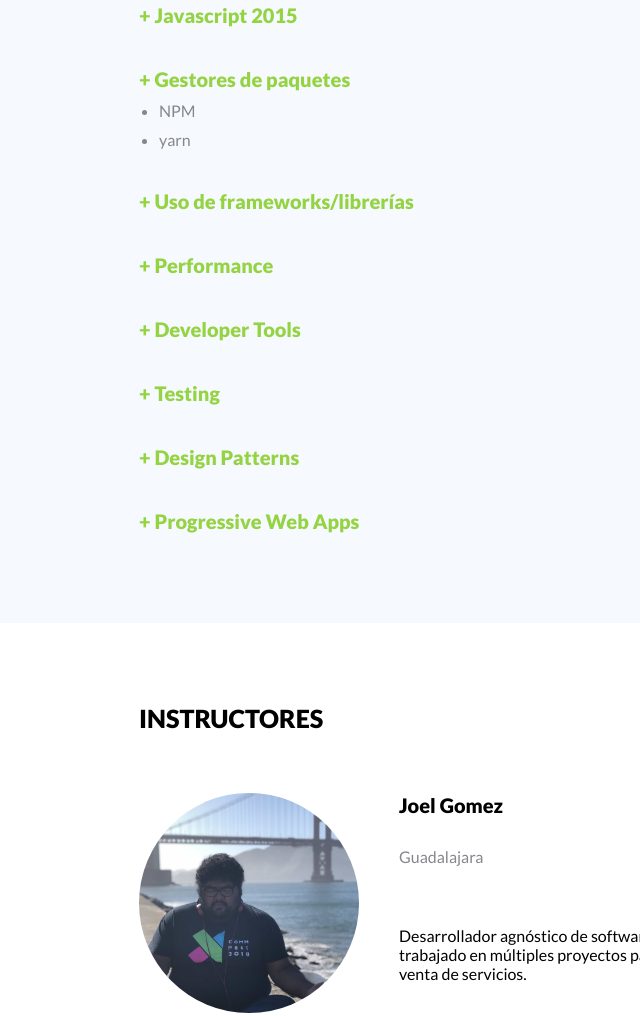
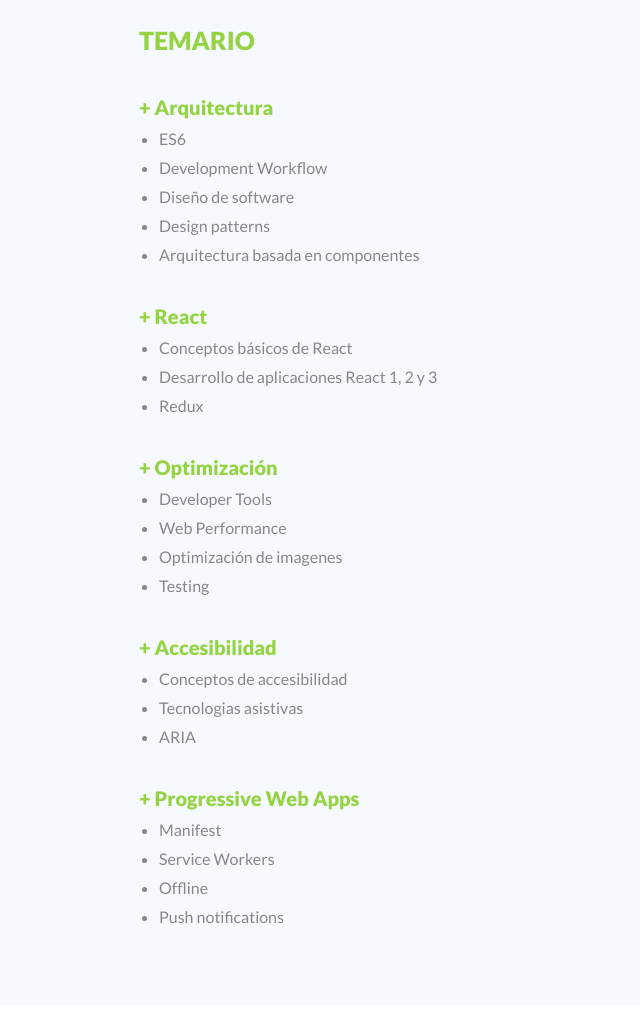
Before and after one commit to AnuarHarb/centraal, a website: page src/programs/mobile-web.html in a window 1280 px wide. Shown: the part 1564-2580 px from the top of the page, without its empty margins (51-691 px from the left). Drawn offline with Linux system fonts and the light colour scheme.

Commit message:
backend and mws programs updated

```diff
--- a/src/programs/mobile-web.html
+++ b/src/programs/mobile-web.html
@@ -90,9 +90,9 @@
         <h1 class="program-info__title">Mobile Web <br>Specialist</h1>
         <p>Este curso va dirigido a personas que ya tienen tiempo trabajando en la industria y están interesadas en aprender tópicos avanzados de la web : testing (mocha, chai, sinon, jest), progressive web apps, accesibilidad, performance y arquitectura. En este curso nos enfocamos en la construcción de aplicaciones usando webpack para construir aplicaciones con frameworks, como volver aplicaciones progressive y el uso de las Chrome Dev Tools para análisis y depuración de aplicaciones web.</p>
         <h2 class="text text--bold">Objetivo</h2>
-        <p>Poder construir aplicaciones progressive usando frameworks y poder hacer auditorias de performance, accesibilidad y testing de componentes.</p>
+        <p>Dominar aspectos avanzados del desarrollo frontend como: entendimiento del funcionamiento del navegador a bajo nivel(critical rendering path), automatización de workflow de desarrollo (gulp, webpack), arquitectura y construcción de aplicaciones usando componentes (react) y progressive web apps.</p>
         <h3 class="text text--bold">Perfil del participante la salir del programa:</h3>
-        <p>Tendrás los conocimientos necesarios para ser considerado como un arquitecto frontend, sabrás todo lo que implica construir un gran producto, darle mantenimiento y escalar.</p>
+        <p>Serás capaz de crear tu propio workflow de desarrollo, construir aplicaciones usando componentes en React  y resolver problemáticas asociadas al aspectos técnicos del ecosistema web (performance, accesibilidad), además de entender el background de como crear progressive web apps</p>
         <h3 class="text text--bold">Horarios</h3>
         <p>Lunes a Viernes de: 7 pm a 10 pm</p>
       </article><article class="program-info__cta">
@@ -108,18 +108,40 @@
   <section class="learning-path learning-path--mobile-web">
     <article class="content">
       <h2 class="title--uppercase">Temario</h2>
-      <h3 class="sub-title">+ Javascript 2015</h3>
-      <h3 class="sub-title">+ Gestores de paquetes</h3>
+      <h3 class="sub-title">+ Arquitectura</h3>
       <ul>
-        <li>NPM</li>
-        <li>yarn</li>
+        <li>ES6</li>
+        <li>Development Workflow</li>
+        <li>Diseño de software</li>
+        <li>Design patterns</li>
+        <li>Arquitectura basada en componentes</li>
       </ul>
-      <h3 class="sub-title">+ Uso de frameworks/librerías</h3>
-      <h3 class="sub-title">+ Performance</h3>
-      <h3 class="sub-title">+ Developer Tools</h3>
-      <h3 class="sub-title">+ Testing</h3>
-      <h3 class="sub-title">+ Design Patterns</h3>
+      <h3 class="sub-title">+ React</h3>
+      <ul>
+        <li>Conceptos básicos de React</li>
+        <li>Desarrollo de aplicaciones React  1, 2 y 3</li>
+        <li>Redux</li>
+      </ul>
+      <h3 class="sub-title">+ Optimización</h3>
+      <ul>
+        <li>Developer Tools</li>
+        <li>Web Performance</li>
+        <li>Optimización de imagenes</li>
+        <li>Testing</li>
+      </ul>
+      <h3 class="sub-title">+ Accesibilidad</h3>
+      <ul>
+        <li>Conceptos de accesibilidad</li>
+        <li>Tecnologias asistivas</li>
+        <li>ARIA</li>
+      </ul>
       <h3 class="sub-title">+ Progressive Web Apps</h3>
+      <ul>
+        <li>Manifest</li>
+        <li>Service Workers</li>
+        <li>Offline</li>
+        <li>Push notifications</li>
+      </ul>
     </article>
   </section>
 
```
Also changed, not shown: src/index.html (+5 -5 lines), src/programs/back-end.html (+20 -19 lines).
